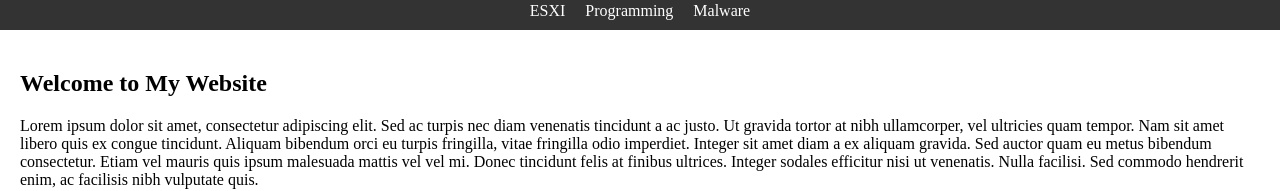
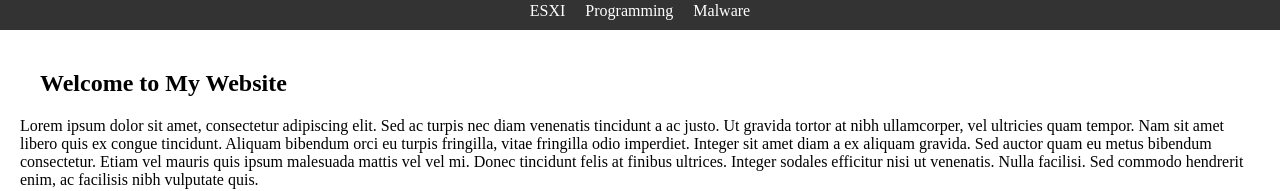
Before and after one commit to cyberyom/cyberyom.github.io, a plain HTML site: page index.html in a window 1280 px wide. Shown: the part 122-313 px from the top of the page. Drawn offline with Linux system fonts and the light colour scheme.

Commit message:
Update index.html

```diff
--- a/index.html
+++ b/index.html
@@ -41,6 +41,10 @@
 			padding: 10px;
 			text-align: center;
 		}
+
+		.indented {
+   			margin-left: 20px;
+		}
 	</style>
 </head>
 <body>
```
